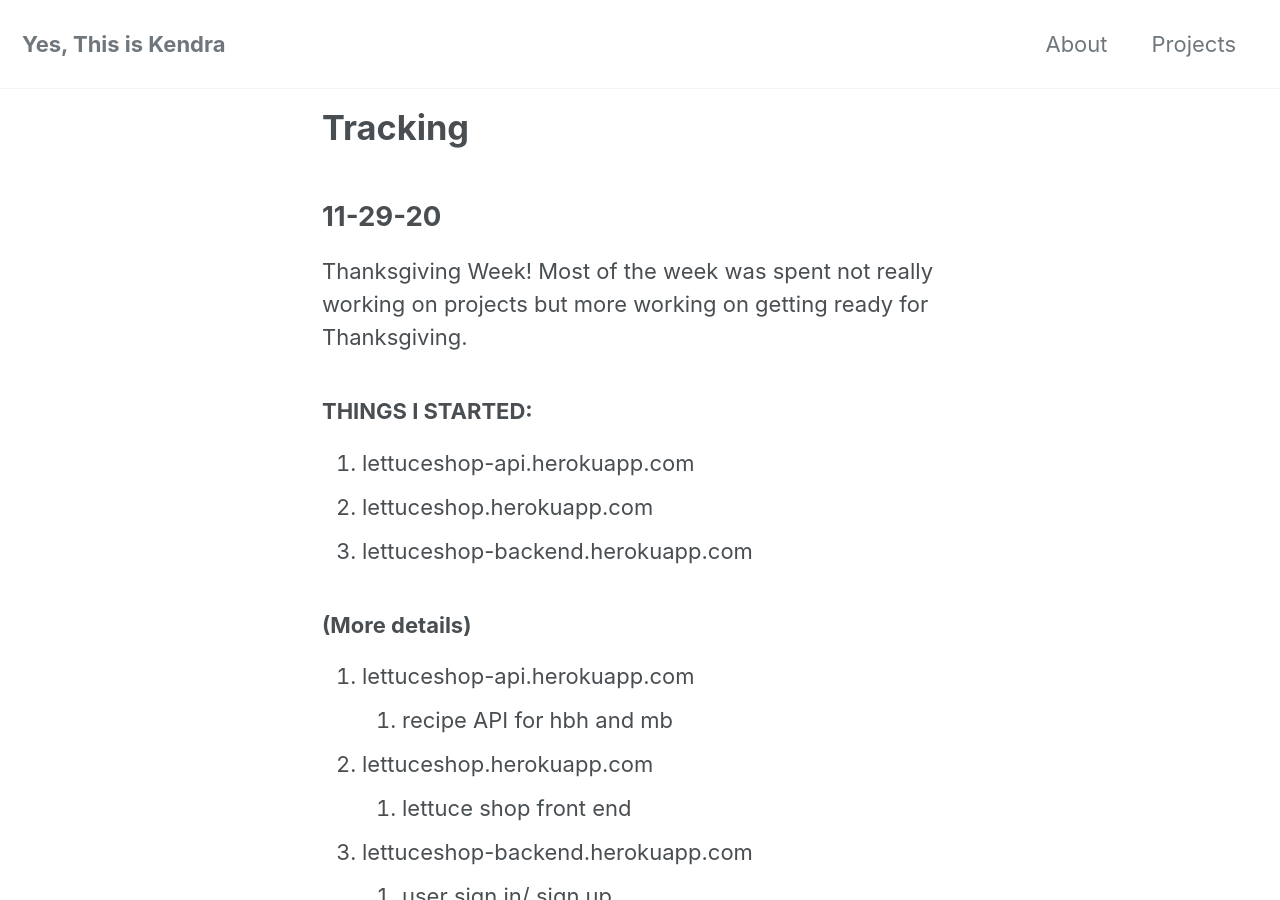
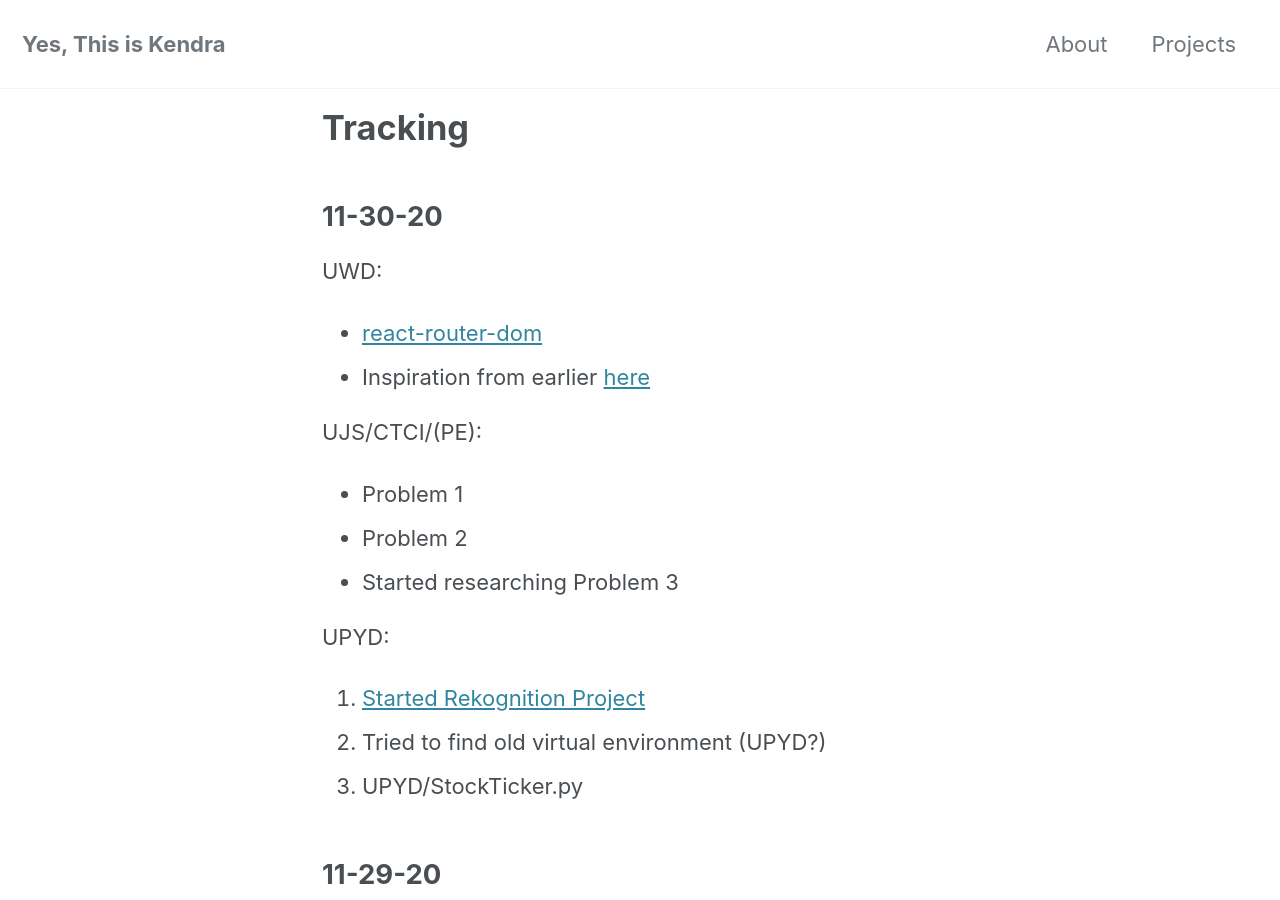
Before and after one commit to yesthisiskendra/yesthisiskendra.github.io, a Jekyll site: the page built from _pages/tracking.md, in a window 1280 px wide and 900 px high. Built offline with Jekyll 4.4.1, drawn with Linux system fonts in a browser that asks for light colours; cached includes are drawn as plain includes; nearby versions of some CDN libraries.

Commit message:
Add tracking

```diff
--- a/_pages/tracking.md
+++ b/_pages/tracking.md
@@ -3,6 +3,27 @@ layout: home
 title: "Tracking"
 permalink: /tracking/
 ---
+
+## 11-30-20
+
+UWD:
+
+* [react-router-dom](https://codesandbox.io/s/react-router-dom-practice-gsyzx?file=/src/Projects.js:0-174)
+* Inspiration from earlier [here](https://medium.com/develop-and-deploy-a-complex-serverless-web-app/add-react-router-dom-to-a-reactjs-with-material-ui-project-part-4-f8d7e02f041a)
+
+
+UJS/CTCI/(PE):
+
+* Problem 1
+* Problem 2
+* Started researching Problem 3
+
+UPYD:
+
+1. [Started Rekognition Project](https://medium.com/develop-and-deploy-a-complex-serverless-web-app/add-react-router-dom-to-a-reactjs-with-material-ui-project-part-4-f8d7e02f041a)
+2. Tried to find old virtual environment (UPYD?)
+3. UPYD/StockTicker.py
+
 
 ## 11-29-20
 
```
